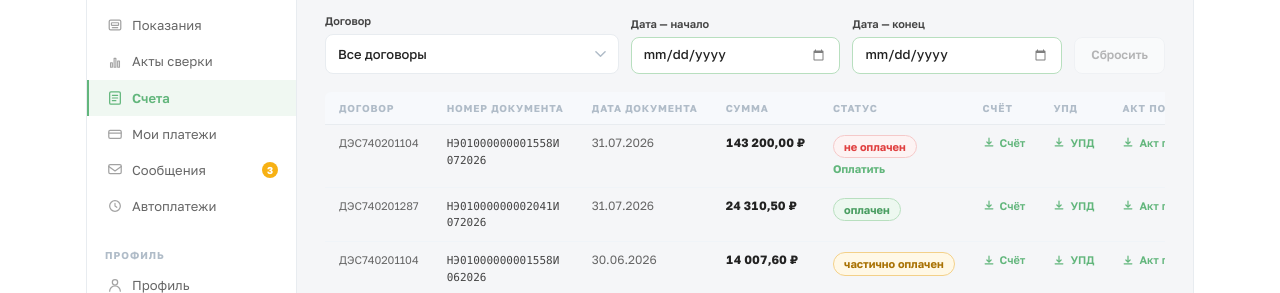
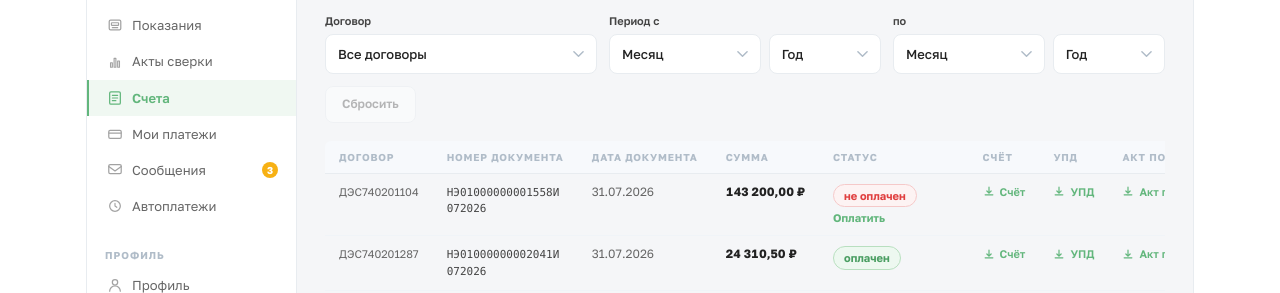
Before and after one commit to luzhetskiy/enerone-html, a plain HTML site: page history.html in a window 1280 px wide. Shown: the part 269-562 px from the top of the page. Drawn offline with Linux system fonts and the light colour scheme.

Commit message:
Счета: период месяц/год вместо точных дат
Документ расчёта привязан к месяцу, а не ко дню, поэтому фильтр по
датам заменён на пару селектов «месяц + год» — такую же, как в актах
сверки. Логика тоже общая: период считается, только когда в паре заданы
и месяц, и год, перевёрнутый диапазон подтягивается к началу.

Сетка фильтров с периодом (.lk-filters--period) и сам .lk-period
переехали из lk-settlements.css в lk.css — теперь ими пользуются две
страницы. Медиазапросы модификатора идут после базовых .lk-filters,
иначе те их перебивают.

Ссылка history.html?from=2026-01&to=2026-07; старый формат с днём
принимается по-прежнему, день отбрасывается.

Co-Authored-By: Claude Opus 5 <noreply@anthropic.com>

```diff
--- a/assets/lk/css/lk.css
+++ b/assets/lk/css/lk.css
@@ -717,6 +717,13 @@ a.lk-meter:hover .lk-m-go { color: var(--lk-green); transform: translateX(2px);
 .lk-filter-field { min-width: 0; }
 .lk-filter-field[hidden] { display: none; }
 
+/* период «месяц + год» с двух сторон — счета и акты сверки */
+.lk-filters--period {
+  grid-template-columns: minmax(190px, 1fr) minmax(230px, 1.1fr) minmax(230px, 1.1fr) auto;
+}
+.lk-period { display: grid; grid-template-columns: 1.35fr 1fr; gap: 8px; }
+.lk-period .lk-select { min-width: 0; }
+
 .lk .lk-date {
   max-width: none;
   font-family: inherit;
@@ -822,6 +829,25 @@ a.lk-meter:hover .lk-m-go { color: var(--lk-green); transform: translateX(2px);
   .lk-filter-reset { width: 100%; }
   .lk-seg { display: flex; }
   .lk-seg-btn { flex: 1; text-align: center; }
+}
+
+/* Период занимает больше места, чем два поля даты, поэтому ломается раньше.
+   Блок идёт после медиазапросов .lk-filters — специфичность у них одинаковая,
+   и решает порядок в файле. */
+@media (max-width: 1399.98px) {
+  .lk-filters--period { grid-template-columns: minmax(180px, 1fr) 1fr 1fr; }
+  .lk-filters--period .lk-filter-field:last-child { grid-column: 1 / -1; }
+  .lk-filters--period .lk-filter-reset { width: auto; }
+}
+
+@media (max-width: 991.98px) {
+  .lk-filters--period { grid-template-columns: 1fr 1fr; }
+  .lk-filters--period .lk-filter-field:first-child { grid-column: 1 / -1; }
+}
+
+@media (max-width: 575.98px) {
+  .lk-filters--period { grid-template-columns: 1fr; }
+  .lk-filters--period .lk-filter-reset { width: 100%; }
 }
 
 .lk-visually-hidden {
--- a/assets/lk/js/lk-history.js
+++ b/assets/lk/js/lk-history.js
@@ -1,8 +1,10 @@
 /* ==========================================================================
    ЛК «Новая энергия» — страница «Счета» (история документов расчёта)
 
-   Фильтры: договор и диапазон дат. Таблица: договор, номер документа, дата,
-   сумма, статус и ссылки на печатные формы (счёт, УПД, акт по объектам).
+   Фильтры: договор и период (месяц/год начала — месяц/год конца, как в актах
+   сверки: документ расчёта привязан к месяцу, а не к конкретному дню).
+   Таблица: договор, номер документа, дата, сумма, статус и ссылки на печатные
+   формы (счёт, УПД, акт по объектам).
    ========================================================================== */
 (function () {
   'use strict';
@@ -32,6 +34,7 @@
       contract: contract.num,
       num: docNum(contract.code, month, year),
       iso: year + '-' + String(month).padStart(2, '0') + '-' + String(day).padStart(2, '0'),
+      key: year * 100 + month,          // месяц документа — по нему фильтруем период
       date: String(day).padStart(2, '0') + '.' + String(month).padStart(2, '0') + '.' + year,
       sum: sum,
       status: status,          // paid | partial | unpaid
@@ -94,6 +97,9 @@
     });
   }
 
+  var MONTHS = ['Январь', 'Февраль', 'Март', 'Апрель', 'Май', 'Июнь',
+                'Июль', 'Август', 'Сентябрь', 'Октябрь', 'Ноябрь', 'Декабрь'];
+
   var ICO_DL = '<svg viewBox="0 0 14 14" aria-hidden="true">' +
                '<path d="M7 2.5v7M7 9.5l-2.5-2.5M7 9.5l2.5-2.5" stroke-linecap="round" stroke-linejoin="round"/>' +
                '<path d="M2.5 11.5h9" stroke-linecap="round"/></svg>';
@@ -104,31 +110,57 @@
      Фильтры
      ====================================================================== */
 
+  function fillMonths(select) {
+    select.innerHTML = '<option value="">Месяц</option>' +
+      MONTHS.map(function (name, i) {
+        return '<option value="' + (i + 1) + '">' + name + '</option>';
+      }).join('');
+  }
+
+  function fillYears(select) {
+    var years = {};
+    DOCS.forEach(function (d) { years[Math.floor(d.key / 100)] = true; });
+    select.innerHTML = '<option value="">Год</option>' +
+      Object.keys(years).sort().map(function (y) {
+        return '<option value="' + y + '">' + y + '</option>';
+      }).join('');
+  }
+
+  // месяц без года (и наоборот) границу не задаёт — нужны оба значения
+  function bound(monthSel, yearSel) {
+    var m = parseInt(monthSel.value, 10);
+    var y = parseInt(yearSel.value, 10);
+    if (!m || !y) return null;
+    return y * 100 + m;
+  }
+
   function readFilters() {
     return {
       contract: n.contract ? n.contract.value : '',
-      from: n.from.value,
-      to: n.to.value
+      from: bound(n.fromMonth, n.fromYear),
+      to: bound(n.toMonth, n.toYear),
+      touched: !!(n.fromMonth.value || n.fromYear.value || n.toMonth.value || n.toYear.value)
     };
   }
 
   function isFiltered(f) {
-    return !!(f.contract || f.from || f.to);
+    return !!(f.contract || f.touched);
   }
 
   function applyFilters() {
     var f = readFilters();
 
-    // некорректный диапазон не должен молча отдавать пустой список
+    // перевёрнутый период подтягиваем, а не отдаём пустой список
     if (f.from && f.to && f.from > f.to) {
-      n.to.value = f.from;
+      n.toMonth.value = n.fromMonth.value;
+      n.toYear.value = n.fromYear.value;
       f.to = f.from;
     }
 
     var rows = DOCS.filter(function (d) {
       if (f.contract && d.contract !== f.contract) return false;
-      if (f.from && d.iso < f.from) return false;
-      if (f.to && d.iso > f.to) return false;
+      if (f.from && d.key < f.from) return false;
+      if (f.to && d.key > f.to) return false;
       return true;
     });
 
@@ -197,9 +229,14 @@
     n.tbody = document.getElementById('lk-docs');
     if (!n.tbody) return;
 
-    n.from    = document.getElementById('lk-filter-from');
-    n.to      = document.getElementById('lk-filter-to');
-    n.reset   = document.getElementById('lk-filter-reset');
+    n.reset     = document.getElementById('lk-filter-reset');
+    n.fromMonth = document.getElementById('lk-from-month');
+    n.fromYear  = document.getElementById('lk-from-year');
+    n.toMonth   = document.getElementById('lk-to-month');
+    n.toYear    = document.getElementById('lk-to-year');
+
+    fillMonths(n.fromMonth); fillMonths(n.toMonth);
+    fillYears(n.fromYear);   fillYears(n.toYear);
 
     var wrap = document.getElementById('lk-filter-contract-wrap');
     var select = document.getElementById('lk-filter-contract');
@@ -216,27 +253,37 @@
       wrap.hidden = true;
     }
 
-    // договор можно передать ссылкой: history.html?contract=ДЭС740201104
+    // договор и период можно передать ссылкой:
+    // history.html?contract=ДЭС740201104&from=2026-01&to=2026-07
     var q = new URLSearchParams(window.location.search);
     var pre = q.get('contract');
     if (pre && n.contract) {
       var exists = Array.prototype.some.call(n.contract.options, function (o) { return o.value === pre; });
       if (exists) n.contract.value = pre;
     }
-    if (q.get('from')) n.from.value = q.get('from');
-    if (q.get('to')) n.to.value = q.get('to');
+    setPeriod(q.get('from'), n.fromYear, n.fromMonth);
+    setPeriod(q.get('to'), n.toYear, n.toMonth);
 
-    n.from.addEventListener('change', applyFilters);
-    n.to.addEventListener('change', applyFilters);
+    [n.fromMonth, n.fromYear, n.toMonth, n.toYear].forEach(function (sel) {
+      sel.addEventListener('change', applyFilters);
+    });
 
     n.reset.addEventListener('click', function () {
       if (n.contract) n.contract.value = '';
-      n.from.value = '';
-      n.to.value = '';
+      [n.fromMonth, n.fromYear, n.toMonth, n.toYear].forEach(function (s) { s.value = ''; });
       applyFilters();
     });
 
     applyFilters();
+  }
+
+  // history.html?from=2026-01&to=2026-07 (день в YYYY-MM-DD отбрасывается)
+  function setPeriod(value, yearSel, monthSel) {
+    if (!value) return;
+    var parts = String(value).split('-');
+    if (parts.length < 2) return;
+    yearSel.value = parts[0];
+    monthSel.value = String(parseInt(parts[1], 10));
   }
 
   if (document.readyState === 'loading') {
--- a/history.html
+++ b/history.html
@@ -526,20 +526,26 @@
       <div class="lk-pg-sub">История документов расчёта · ИП Коваленко Наталья Ивановна, ИНН 745301234567</div>
 
       <!-- фильтры -->
-      <div class="lk-filters">
+      <div class="lk-filters lk-filters--period">
         <div class="lk-filter-field" id="lk-filter-contract-wrap">
           <label class="lk-form-lbl" for="lk-filter-contract">Договор</label>
           <select class="lk-select" id="lk-filter-contract"></select>
         </div>
 
         <div class="lk-filter-field">
-          <label class="lk-form-lbl" for="lk-filter-from">Дата — начало</label>
-          <input class="lk-input lk-date" id="lk-filter-from" type="date">
+          <span class="lk-form-lbl" id="lk-from-label">Период с</span>
+          <div class="lk-period" role="group" aria-labelledby="lk-from-label">
+            <select class="lk-select" id="lk-from-month" aria-label="Месяц начала периода"></select>
+            <select class="lk-select" id="lk-from-year" aria-label="Год начала периода"></select>
+          </div>
         </div>
 
         <div class="lk-filter-field">
-          <label class="lk-form-lbl" for="lk-filter-to">Дата — конец</label>
-          <input class="lk-input lk-date" id="lk-filter-to" type="date">
+          <span class="lk-form-lbl" id="lk-to-label">по</span>
+          <div class="lk-period" role="group" aria-labelledby="lk-to-label">
+            <select class="lk-select" id="lk-to-month" aria-label="Месяц конца периода"></select>
+            <select class="lk-select" id="lk-to-year" aria-label="Год конца периода"></select>
+          </div>
         </div>
 
         <div class="lk-filter-field">
```
Also changed, not shown: _source/lk-history-content.html (+11 -5 lines), _source/lk-settlements-content.html (+1 -1 lines), assets/lk/css/lk-settlements.css (+0 -22 lines), settlements.html (+1 -1 lines), README.md.
